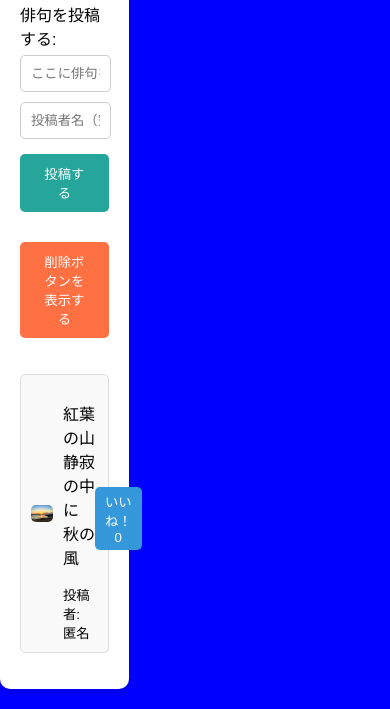
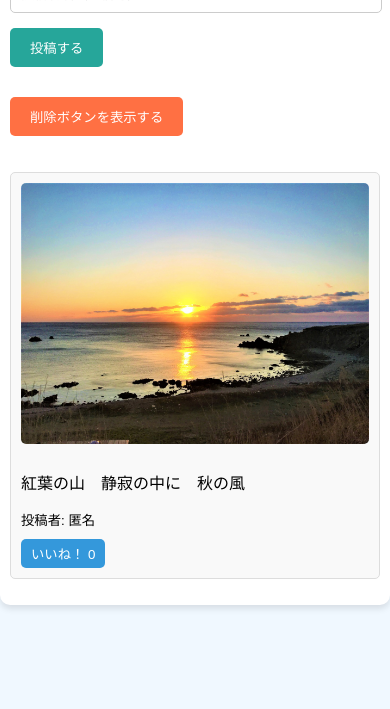
Before and after one commit to HidekiNoro/haiku, a plain HTML site: page index.html in a window 390 px wide. Shown: the part 219-928 px from the top of the page. After the commit the page ends 844 px from the top, so only its background shows below. Drawn offline with Linux system fonts and the light colour scheme.

Commit message:
Update styles.css

```diff
--- a/styles.css
+++ b/styles.css
@@ -2,14 +2,7 @@ body {
     font-family: Arial, sans-serif;
     margin: 0;
     padding: 0;
-    background-color: blue;
-
-
-
-
-
-    width: 33%;
-    height: auto;
+    background-color: #f0f8ff;
 }
 
 .container {
@@ -71,12 +64,13 @@ ul {
     padding: 10px;
     border: 1px solid #ddd;
     border-radius: 5px;
+    flex-wrap: wrap; /* スマートフォン対応 */
 }
 
 #haiku-list li img {
-    width: 33%; /* 画像を1/3に設定 */
-    height: auto;
-    margin-right: 10px;
+    width: 100%; /* 横幅を100%に設定 */
+    height: auto; /* 高さを自動調整 */
+    margin-bottom: 10px;
     border-radius: 5px;
 }
 
@@ -107,3 +101,18 @@ ul {
 .like-btn:hover {
     background-color: #2980b9;
 }
+
+@media (max-width: 600px) {
+    .container {
+        padding: 10px;
+    }
+
+    #haiku-list li {
+        flex-direction: column;
+        align-items: flex-start;
+    }
+
+    #haiku-list li img {
+        width: 100%;
+    }
+}
```
